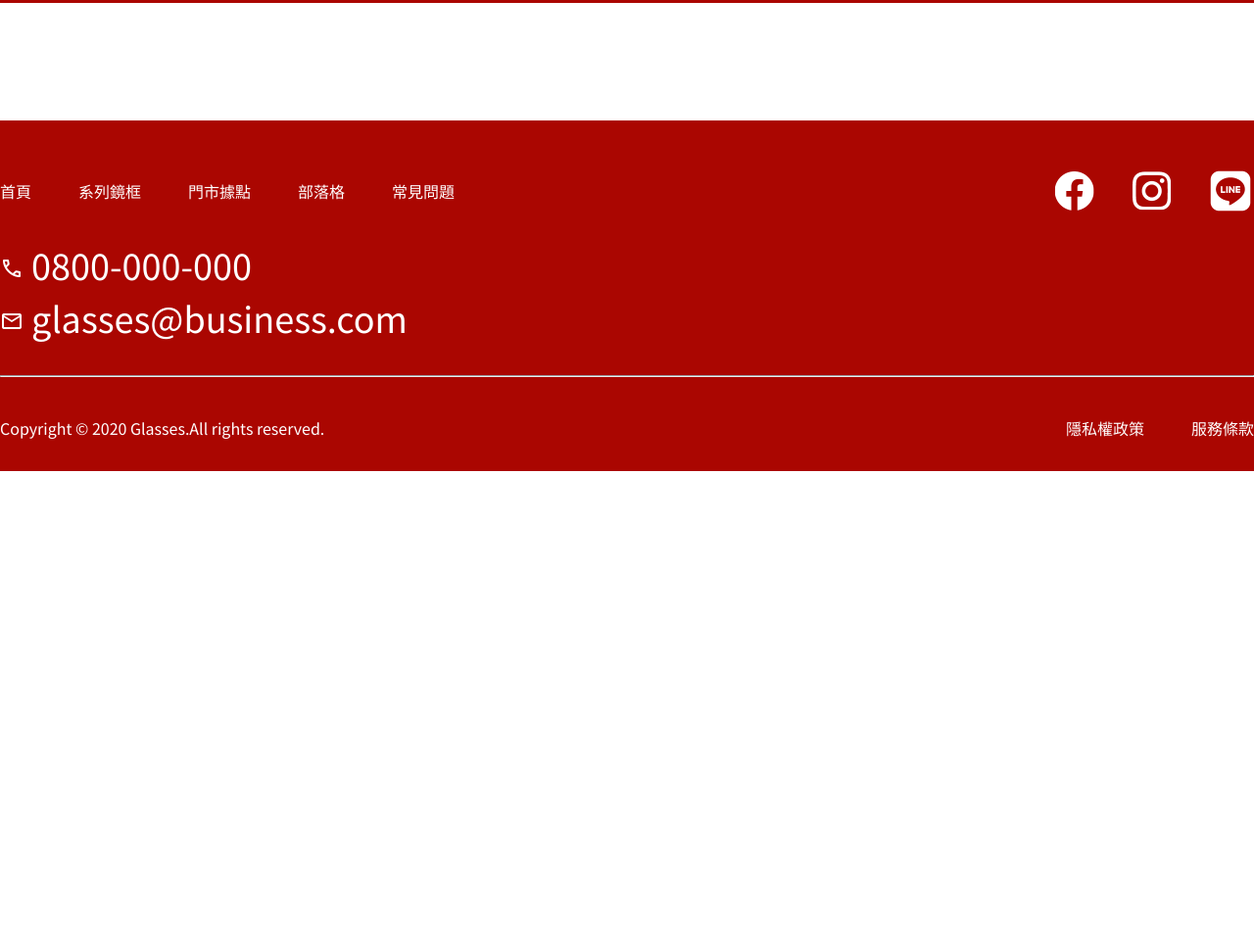
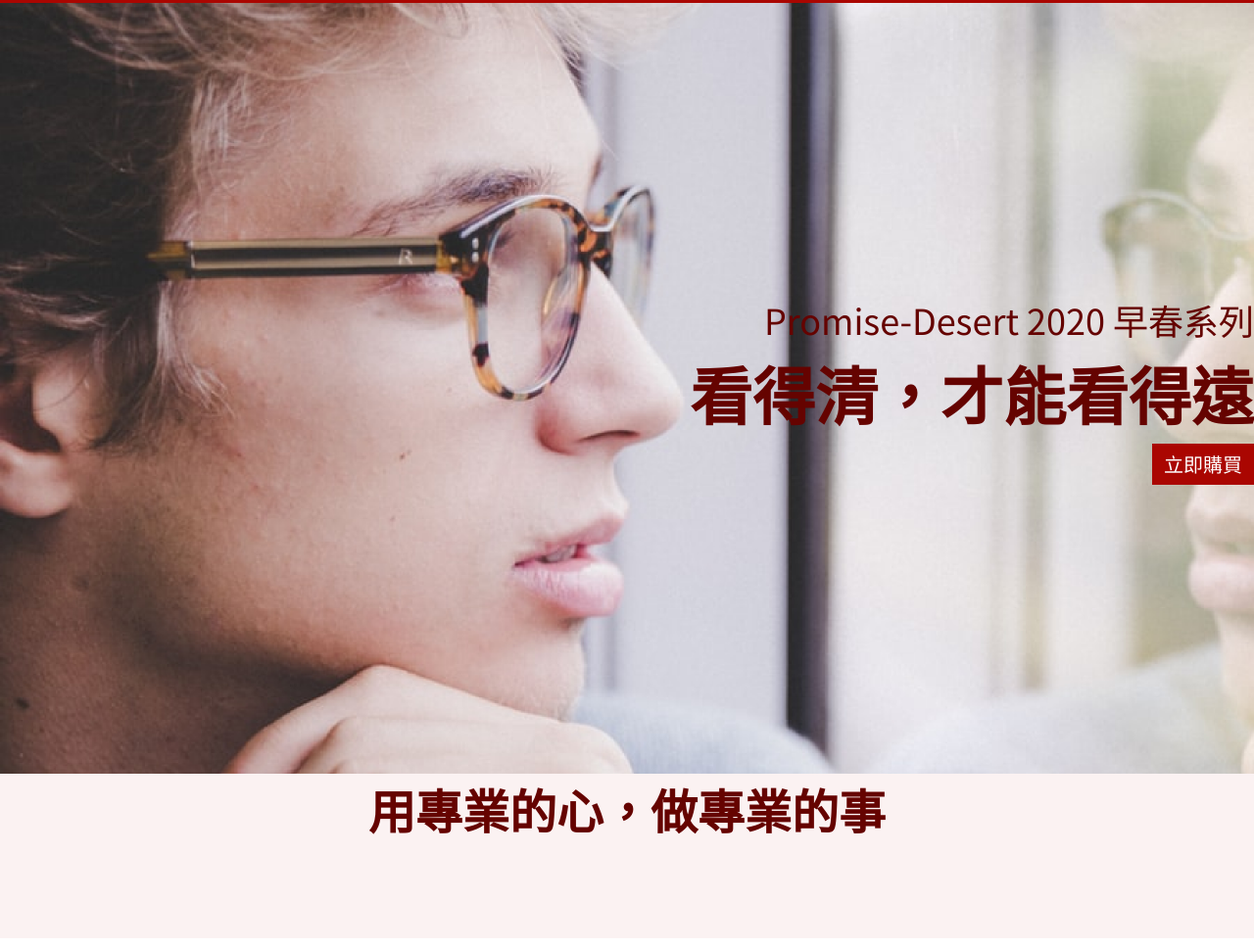
Before and after one commit to Delichaomoon/week3, a plain HTML site: page Index.html in a window 1280 px wide. Shown: the part 71-1040 px from the top of the page at 98% size. Before the commit the page ends 800 px from the top, so only its background shows below. Drawn offline with nearby package versions, Linux system fonts and the light colour scheme.

Commit message:
在家更改

```diff
--- a/Index.html
+++ b/Index.html
@@ -24,6 +24,43 @@
       </ul>
     </div>
   </header>
+  <section class="banner">
+    <div class="container">
+      <div class="banner-txt d-flex column ai-fe">
+        <p class="fz36">Promise-Desert 2020 早春系列</p>
+        <h2 class="fz64 fwb mb4">看得清，才能看得遠</h2>
+        <a class="fz20" href="#">立即購買</a>
+      </div>
+    </div>
+  </section>
+
+  <section class="bg-pink">
+    <div class="container">
+      <h3 class="fz48 fwb tac">用專業的心，做專業的事</h3>
+      <ul class="service">
+        <li>
+          <img src="" alt="">
+          <h3></h3>
+          <p></p>
+        </li>
+        <li>
+          <img src="" alt="">
+          <h3></h3>
+          <p></p>
+        </li>
+        <li>
+          <img src="" alt="">
+          <h3></h3>
+          <p></p>
+        </li>
+        <li>
+          <img src="" alt="">
+          <h3></h3>
+          <p></p>
+        </li>
+      </ul>
+    </div>
+  </section>
 <br><br><br><br><br>
 
   <footer class="bg-red">
--- a/css/all.css
+++ b/css/all.css
@@ -1,6 +1,7 @@
 @import url(./layout.css/reset.css);
 @import url(./layout.css/header.css);
 @import url(./layout.css/footer.css);
+@import url(./components/index.css);
 body{
   font-family: 'Noto Sans TC', 'Roboto' , sans-serif;
   line-height: 1.5;
@@ -24,12 +25,51 @@
 .d-flex{
   display: flex;
 }
+.column{
+  flex-direction: column;
+}
 .jc-sb{
   justify-content: space-between;
+}
+.jc-fe{
+  justify-content: flex-end;
+}
+.jcc{
+  justify-content: center;
+}
+.jc-fe{
+  justify-content: flex-end;
+}
+.tac{
+  text-align: center;
+}
+.tar{
+  text-align: right;
 }
 .aic{
   align-items: center;
 }
+.ai-fe{
+  align-items: flex-end;
+}
+.fz20{
+  font-size: 20px;
+}
+.fz24{
+  font-size: 24px;
+}
 .fz36{
   font-size: 36px;
 }
+.fz48{
+  font-size: 48px;
+}
+.fz64{
+  font-size: 64px;
+}
+.fwb{
+  font-weight: bold;
+}
+.mb4{
+  margin-bottom: 4px;
+}
--- /dev/null
+++ b/css/components/index.css
@@ -0,0 +1,19 @@
+.banner{
+	background-image: url(../../image/home-header.png);
+	max-width: 100%;
+	height: 787px;
+	background-size: cover;
+	background-repeat: no-repeat;
+}
+.banner-txt{
+	color:#650300;
+	padding-top: 296px;
+}
+.banner-txt a{
+	padding: 6px 12px;
+	background: #AA0601;
+}
+.bg-pink{
+	background: #FBF2F2;
+	color: #650300;
+}
--- a/css/layout.css/header.css
+++ b/css/layout.css/header.css
@@ -10,5 +10,5 @@
 	overflow: hidden;
 }
 .menu li{
-	padding: 25px 32px;
+	padding: 25px 0 25px 64px;
 }
```
